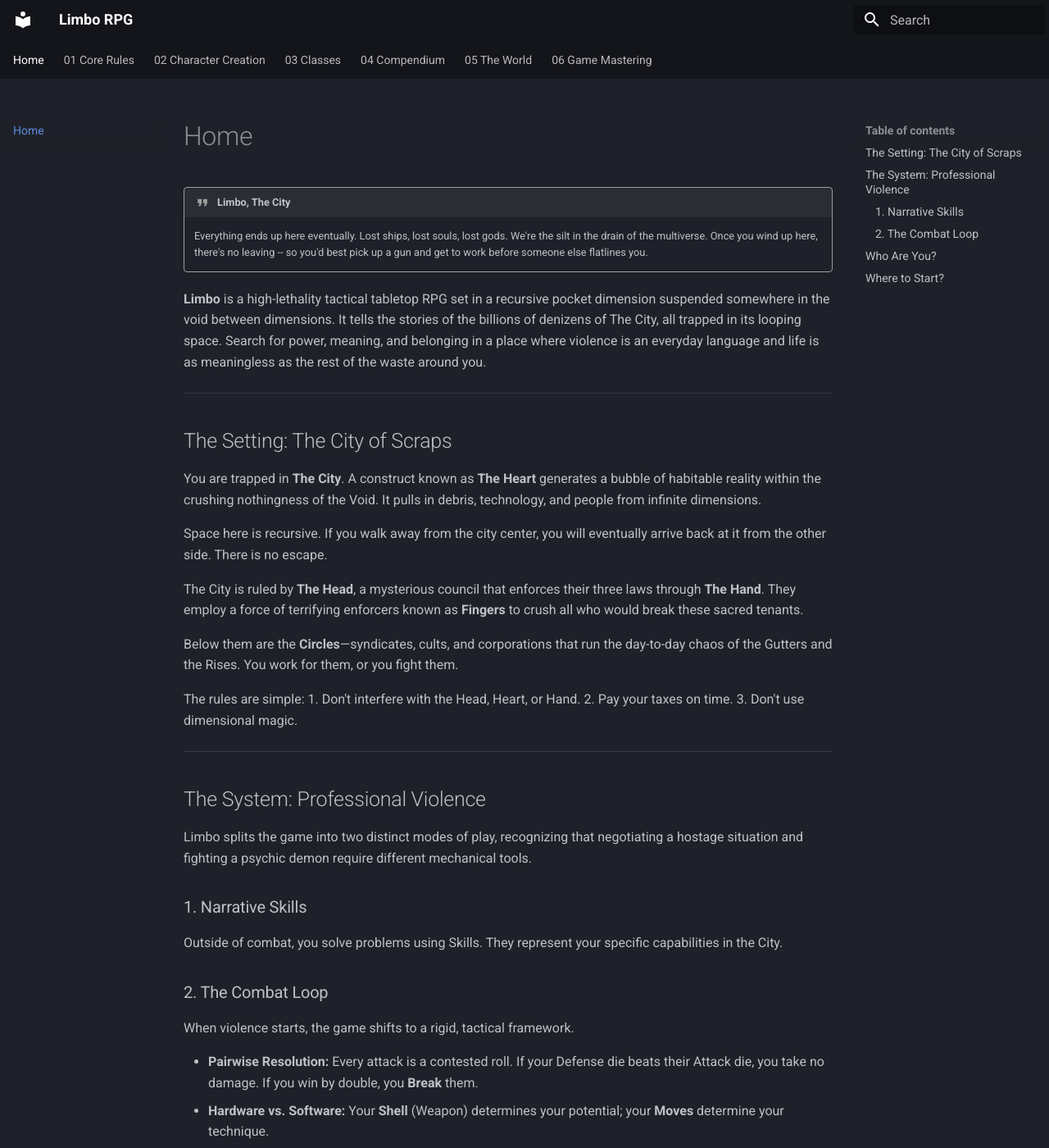
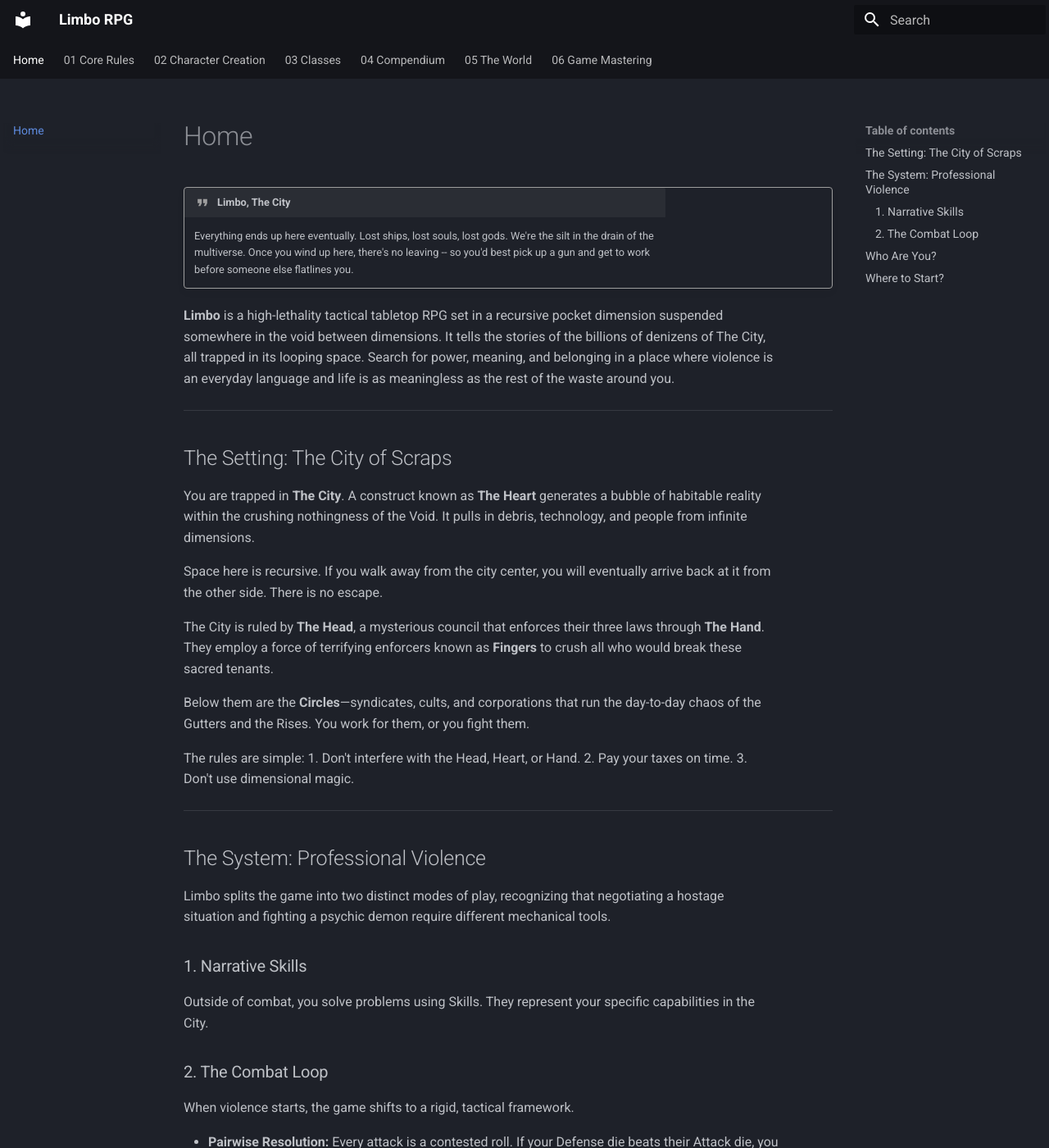
Before and after one commit to Bonfou/LimboRPG, an MkDocs documentation site: the page built from docs/index.md, in a window 1280 px wide and 1400 px high. Shown: the whole window at 82% size. Built offline with MkDocs 1.6.1 and Material for MkDocs 9.7.7, drawn with Linux system fonts in a browser that asks for light colours.

Commit message:
Limit text line length whlie improving grid width

```diff
--- a/docs/stylesheets/extra.css
+++ b/docs/stylesheets/extra.css
@@ -85,15 +85,23 @@
 .text-offensive { color: #ef5350; font-weight: bold; }
 .text-defensive { color: #448aff; font-weight: bold; }
 
+/* --- Keep Lines at reasonable width --- */
+.md-typeset p,
+.md-typeset ul,
+.md-typeset ol {
+    max-width: 80ch;
+}
+
 /* =========================================================
    MOVE CARDS & GRID
    ========================================================= */
 
 .move-grid {
-  display: grid;
-  grid-template-columns: repeat(auto-fit, minmax(400px, 1fr));
-  gap: 1.5rem;
-  margin: 1.5rem 0;
+    display: grid;
+    grid-template-columns: repeat(auto-fit, minmax(min(100%, 350px), 1fr));
+    gap: 1.5rem;
+    width: 100%;
+}
 }
 
 .move-card {
```
